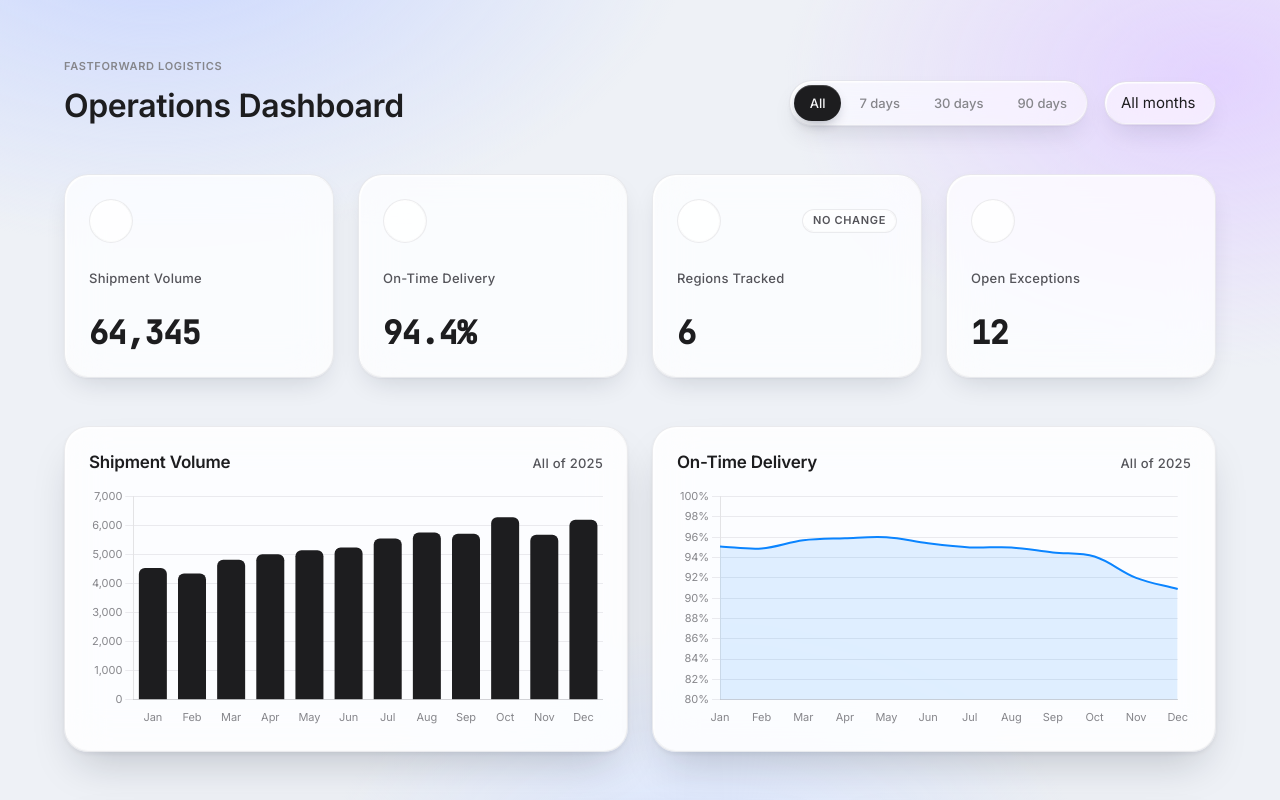
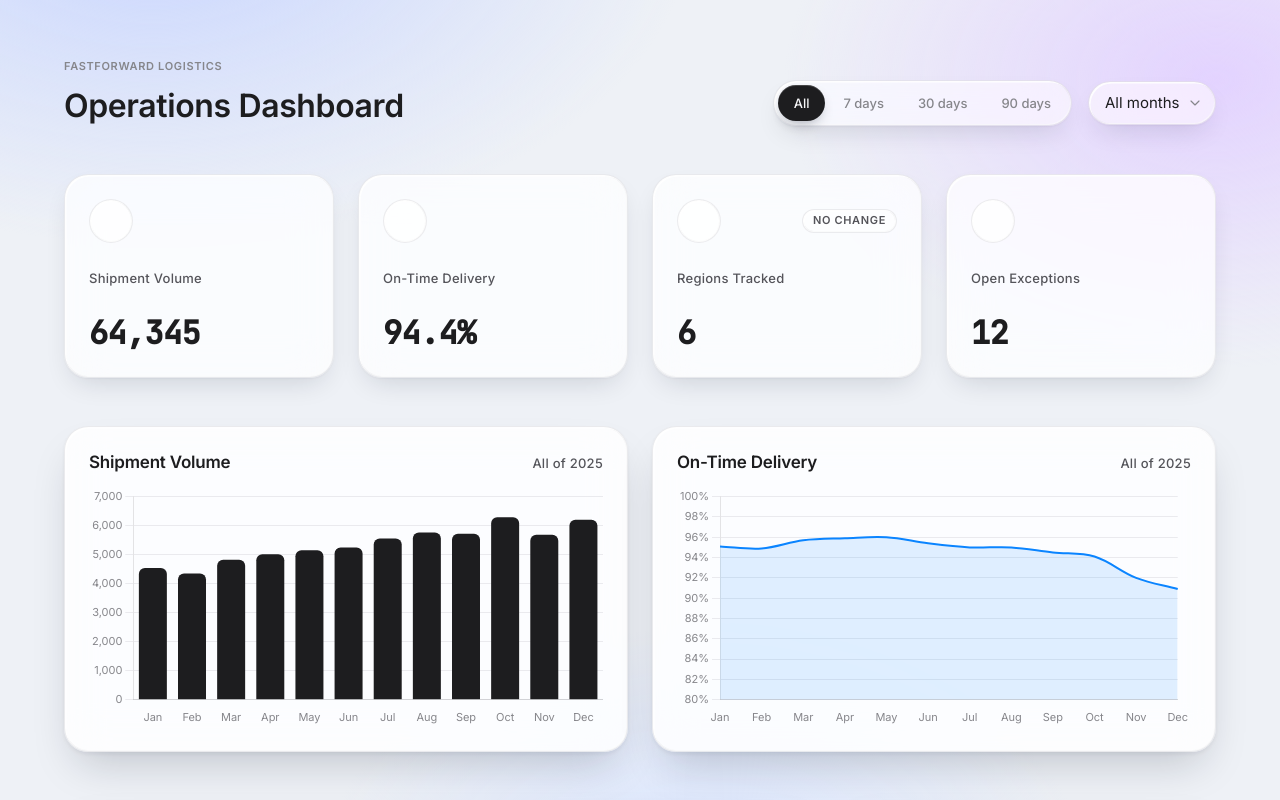
Before and after one commit to SerenaSlalom/my-dashboard, a Vue app: page / in a window 1280 px wide. Shown: the top 800 px of the page. Built offline with nearby package versions, Linux system fonts and the light colour scheme.

Commit message:
Add chevron icon to month filter dropdown
appearance:none had stripped the native select arrow, leaving no
visual cue that 'All months' was clickable. Adds Lucide's
chevron-down (per Aether's icon spec), absolutely positioned with
pointer-events:none so clicks pass through to the select underneath.

```diff
--- a/src/views/DashboardView.vue
+++ b/src/views/DashboardView.vue
@@ -231,6 +231,18 @@ const visibleExceptions = computed(() => {
               {{ month.label }}
             </option>
           </select>
+          <svg
+            class="month-filter-chevron"
+            viewBox="0 0 24 24"
+            fill="none"
+            stroke="currentColor"
+            stroke-width="1.75"
+            stroke-linecap="round"
+            stroke-linejoin="round"
+            aria-hidden="true"
+          >
+            <path d="m6 9 6 6 6-6" />
+          </svg>
         </div>
       </div>
     </header>
@@ -341,7 +353,8 @@ const visibleExceptions = computed(() => {
 }
 
 .month-filter {
-  padding: 0 var(--space-md);
+  position: relative;
+  padding: 0 var(--space-xl) 0 var(--space-md);
 }
 
 .month-filter-select {
@@ -355,6 +368,17 @@ const visibleExceptions = computed(() => {
   font-size: var(--text-body);
   color: var(--color-ink);
   cursor: pointer;
+}
+
+.month-filter-chevron {
+  position: absolute;
+  right: var(--space-sm);
+  top: 50%;
+  transform: translateY(-50%);
+  width: 16px;
+  height: 16px;
+  color: var(--color-ink-tertiary);
+  pointer-events: none;
 }
 
 .metrics-grid {
```
